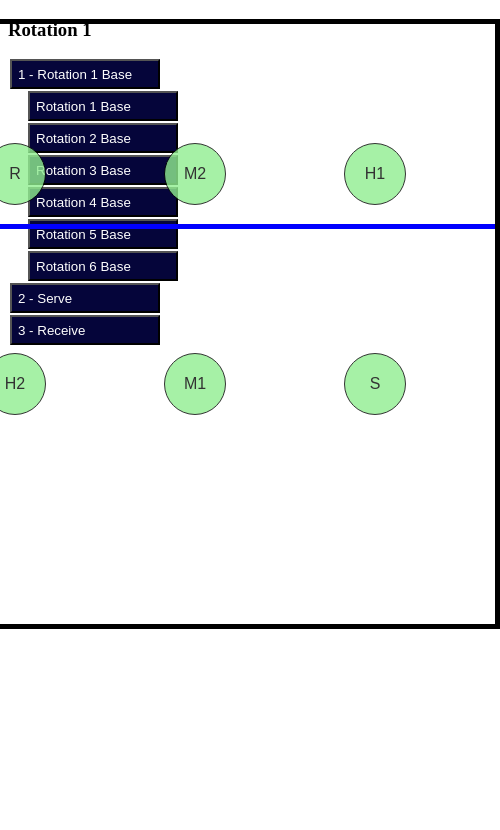
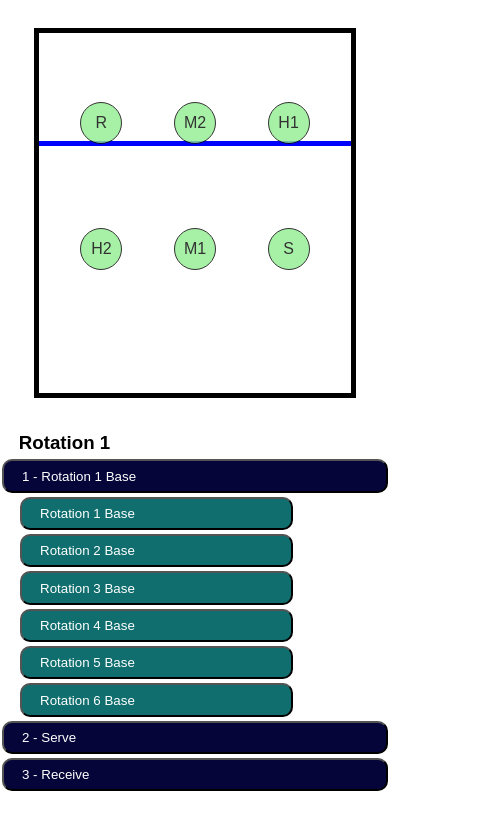
Before and after one commit to pabs97/volleyball-formations, a React (Create React App) app: page / in a window 390 px wide. Shown: the top 830 px of the page, 500 px wide, since content can reach past the window. Built offline with nearby package versions, Linux system fonts and the light colour scheme.

Commit message:
adding style for mobile

```diff
--- a/src/components/court.jsx
+++ b/src/components/court.jsx
@@ -7,10 +7,12 @@ class Court extends Component {
 
   render() {
     return (
-      <section className="court">
-        <section className="court--attack-line"></section>
-        {this.generatePlayers()}
-      </section>
+      <section className="courtContainer" >
+        <section className="court">
+          <section className="court--attack-line"></section>
+          {this.generatePlayers()}
+        </section>
+      </section >
     );
   }
 
--- a/src/index.css
+++ b/src/index.css
@@ -11,38 +11,54 @@ code {
   font-family: source-code-pro, Menlo, Monaco, Consolas, 'Courier New',
     monospace;
 } */
+#root {
+  font-family: sans-serif;
+  width: 768px;
+  display: flex;
+  flex-direction: row-reverse;
+  flex-wrap: wrap;
 
+  left: 50%;
+  transform: translate(-50%,0);
+  position: absolute;
+}
+
+h3 {
+  margin: 0.2em 1em;
+}
+
+.courtContainer {
+  margin-top: 20px;
+  width: 600px;
+  height: 600px;
+  position: relative;
+}
 
 .court {
   position: absolute;
   left: 50%;
   transform: translate(-50%, 0);
 
-  width: 600px;
-  height: 600px;
 
-  /* width: 800px;
-  height:800px; */
+  width: 80%;
+  height:90%;
   border: 5px black solid;
 }
 
 .court--attack-line {
-  height: 200px;
+  height: 30%;
   border-bottom: 5px blue solid;
 }
 
 .player {
   position: absolute;
-  width: 40px;
-  height: 40px;
-  line-height: 40px;
+
   width: 60px;
   height: 60px;
   line-height: 60px;
   background-color: lightgreen;
   border-radius: 50%;
   text-align: center;
-  font-family: sans-serif;
   opacity: .8;
   border: 1px solid black;
 
@@ -50,16 +66,58 @@ code {
   transition: 2s;
 }
 
+.controls {
+  /* border: 2px dotted red; */
+  display: flex;
+  flex-direction: column;
+  /* width: 100%; */
+}
+
 .controls button {
-  display: block;
   min-width: 150px;
-  height:30px;
+  height:40px;
   background-color: rgb(5, 5, 58);
   color: white;
   margin:2px;
   text-align: left;
+
+  border-radius: 10px;
+  padding: 0 18px;
 }
 
 .controls  button.button--indent {
   margin-left: 20px;
+  min-width: 130px;
+  background-color: rgb(16, 110, 110);
 }
+
+
+/* @media only screen (min-width: 768px) { */
+@media (max-width: 768px) {
+  #root {
+    /* background-color: red; */
+    width: 100%;
+  }
+
+  .courtContainer {
+    height: 400px;
+  }
+
+  .controls {
+    width: 100%;
+  }
+
+  .controls button {
+    height: 2.5em;
+  }
+
+  .controls button.button--indent {
+    width:70%;
+  }
+
+  .player {
+    width: 40px;
+    height: 40px;
+    line-height: 40px;
+  }
+}
```
